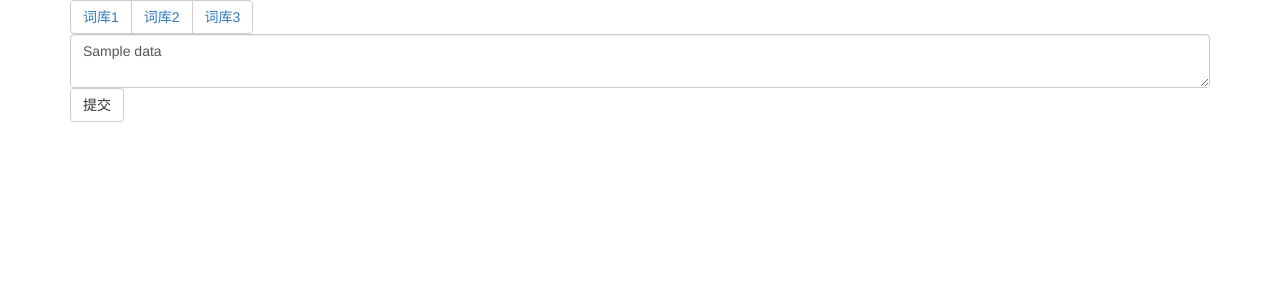
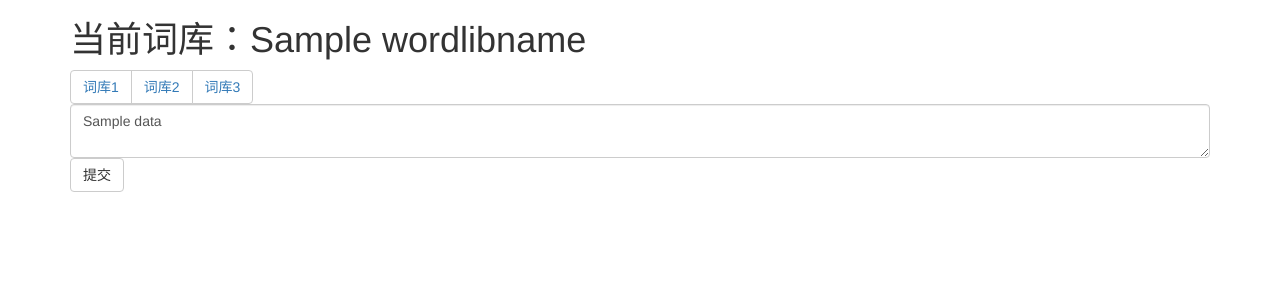
Before and after one commit to xiaotangyuan/dirtywords, a Flask app: template templates/managewords.html in a window 1280 px wide. Shown: the top 300 px of the page. Run offline with Flask 2, Linux system fonts and the light colour scheme; the template is opened without the code that fills it: most values are stand-ins (such as "Sample title", 1, 10 or a date in 2020); parts of the project's set-up code (start-up, migrations or seed data) failed here and were passed over; some libraries are stand-ins or nearby versions.

Commit message:
测试词库

```diff
--- a/main.py
+++ b/main.py
@@ -11,10 +11,18 @@ wordutil.init_dirtyword_tree_dict_from_sqlite()
 
 @app.route('/checkwords', methods=['GET', 'POST'])
 def checkword():
-    content = request.form.get('content')
-    # content = request.args.get('content')
-    words_list = wordutil.find_word_from_tree_dict(content, return_all_dirty_words=True)
-    return json.dumps(words_list)
+    if request.method == 'POST':
+        content = request.form.get('content')
+        # content = request.args.get('content')
+        words_list = wordutil.find_word_from_tree_dict(content, return_all_dirty_words=True)
+        wordlibname, shootwords = wordutil.filter_dirtywords_in_lib(words_list)
+        res = {
+            'wordlibname': wordlibname,
+            'shootwords': list(shootwords),
+        }
+        return json.dumps(res, ensure_ascii=False)
+    else:
+        return render_template("inputtext.html")
 
 
 @app.route('/checkcupleweightword', methods=['GET', 'POST'])
--- a/templates/managewords.html
+++ b/templates/managewords.html
@@ -6,6 +6,7 @@
 </head>
 <body>
 	<div class='container'>
+	<h1>当前词库：{{wordlibname}}</h1>
 	<div class="btn-group" role="group" aria-label="...">
 	  <button type="button" class="btn btn-default"><a href="/managewords?wordlib=wordlib1">词库1</a></button>
 	  <button type="button" class="btn btn-default"><a href="/managewords?wordlib=wordlib2">词库2</a></button>
--- a/wordutil.py
+++ b/wordutil.py
@@ -195,7 +195,10 @@ def filter_dirtywords_in_lib(words_list):
         # print(wordlibname, set_list)
         if wordlibname in ['wordlib1', 'wordlib2']:
             shootwords = check_words_set & set_list[0]
-            if len(shootwords) > 1:
+            # print('got shootwords:', shootwords)
+            if len(shootwords) >= 1 and wordlibname == 'wordlib1':
+                return wordlibname, shootwords
+            if len(shootwords) >= 2 and wordlibname == 'wordlib2':
                 return wordlibname, shootwords
         else:
             for s in set_list:
```
Also changed, not shown: templates/inputtext.html (added, +16 -0 lines).
